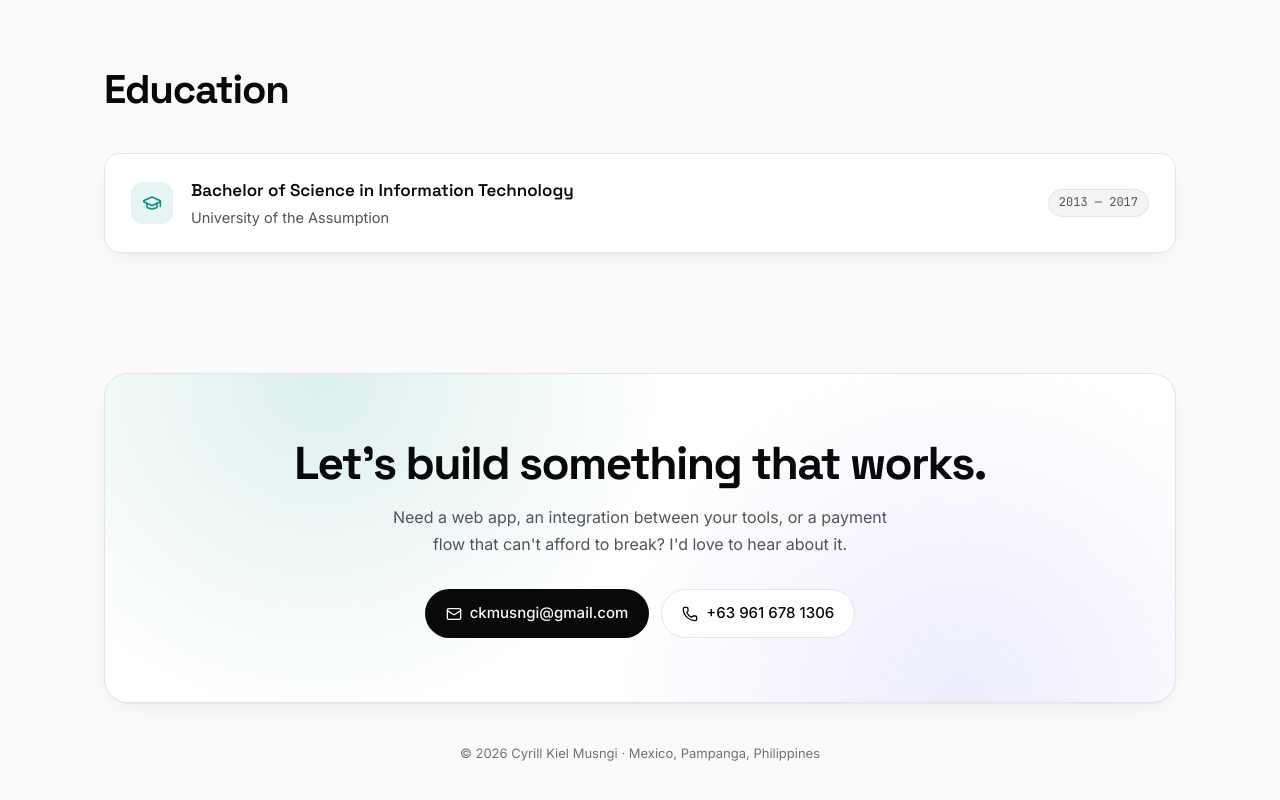
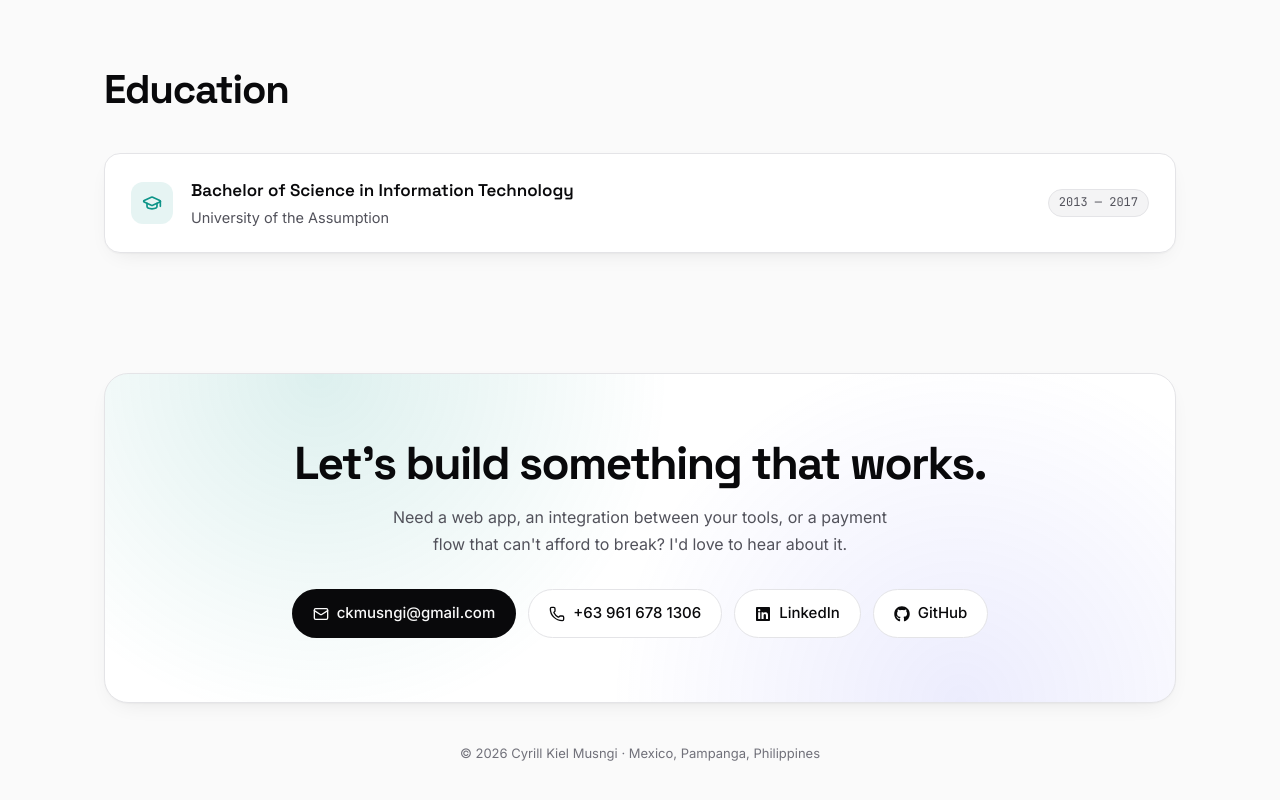
Before and after one commit to ckmusngi/portfolio, a React (Vite) app: page / in a window 1280 px wide. Shown: the part 4481-5281 px from the top of the page. Built offline with nearby package versions, Linux system fonts and the light colour scheme.

Commit message:
Added linkedin and github URL

```diff
--- a/src/components/Contact.jsx
+++ b/src/components/Contact.jsx
@@ -1,5 +1,5 @@
 import { Mail, Phone } from "lucide-react";
-import { FaLinkedin } from "react-icons/fa";
+import { FaGithub, FaLinkedin } from "react-icons/fa";
 import { contact } from "../data.js";
 
 export default function Contact() {
@@ -24,6 +24,11 @@ export default function Contact() {
               <FaLinkedin size={16} /> LinkedIn
             </a>
           )}
+          {contact.github && (
+            <a className="btn btn-ghost" href={contact.github} target="_blank" rel="noreferrer">
+              <FaGithub size={16} /> GitHub
+            </a>
+          )}
         </div>
       </div>
       <div className="footer-note">
--- a/src/components/Hero.jsx
+++ b/src/components/Hero.jsx
@@ -1,4 +1,5 @@
 import { Mail, MapPin, ArrowRight } from "lucide-react";
+import { FaLinkedin } from "react-icons/fa";
 import { contact } from "../data.js";
 
 const stats = [
--- a/src/data.js
+++ b/src/data.js
@@ -117,5 +117,6 @@ export const contact = {
   phone: "+63 961 678 1306",
   phoneHref: "+639616781306",
   location: "Mexico, Pampanga, Philippines",
-  linkedin: "#",
+  linkedin: "https://www.linkedin.com/in/cyrill-kiel-musngi/",
+  github: "https://github.com/ckmusngi",
 };
```
